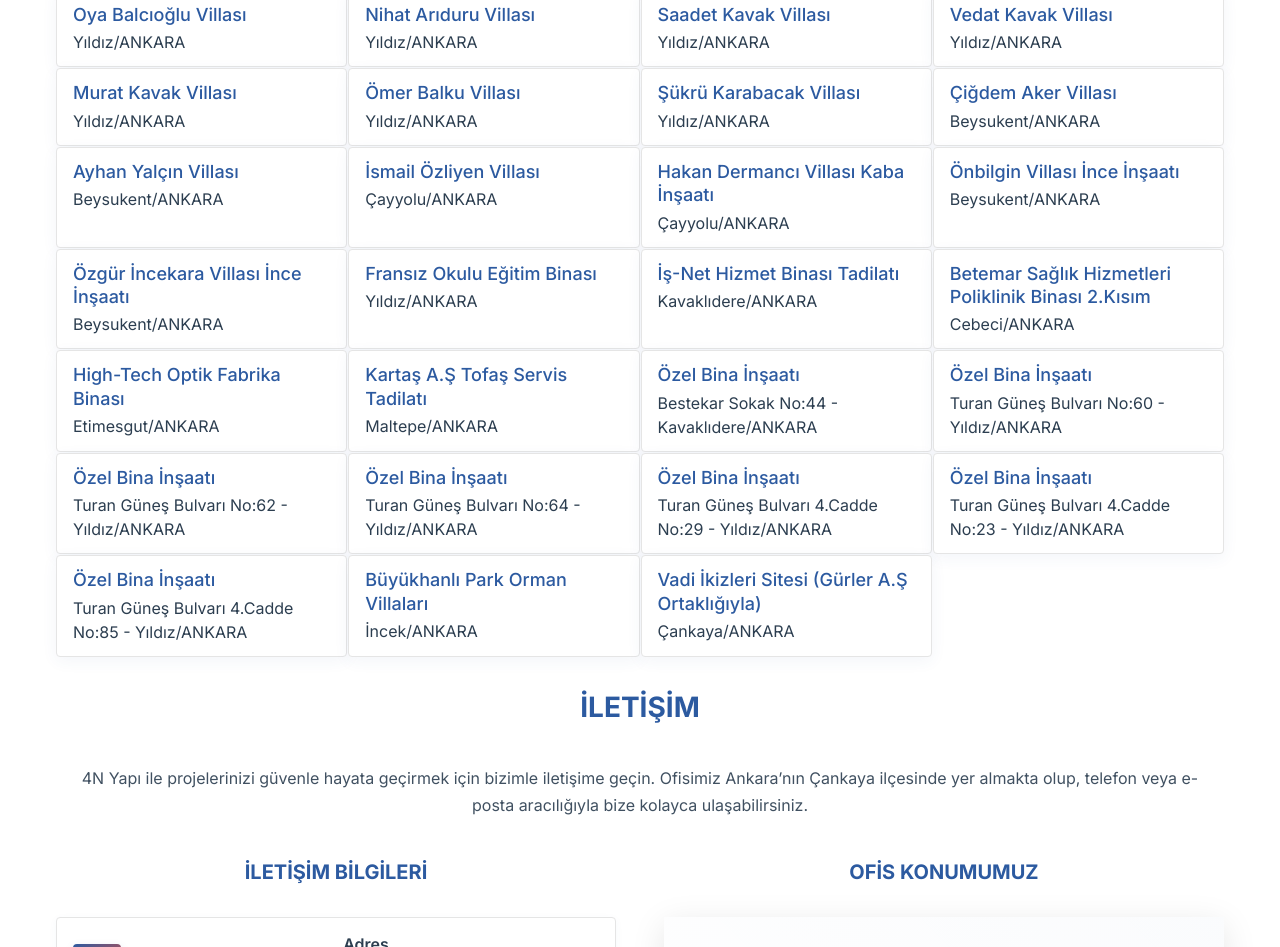
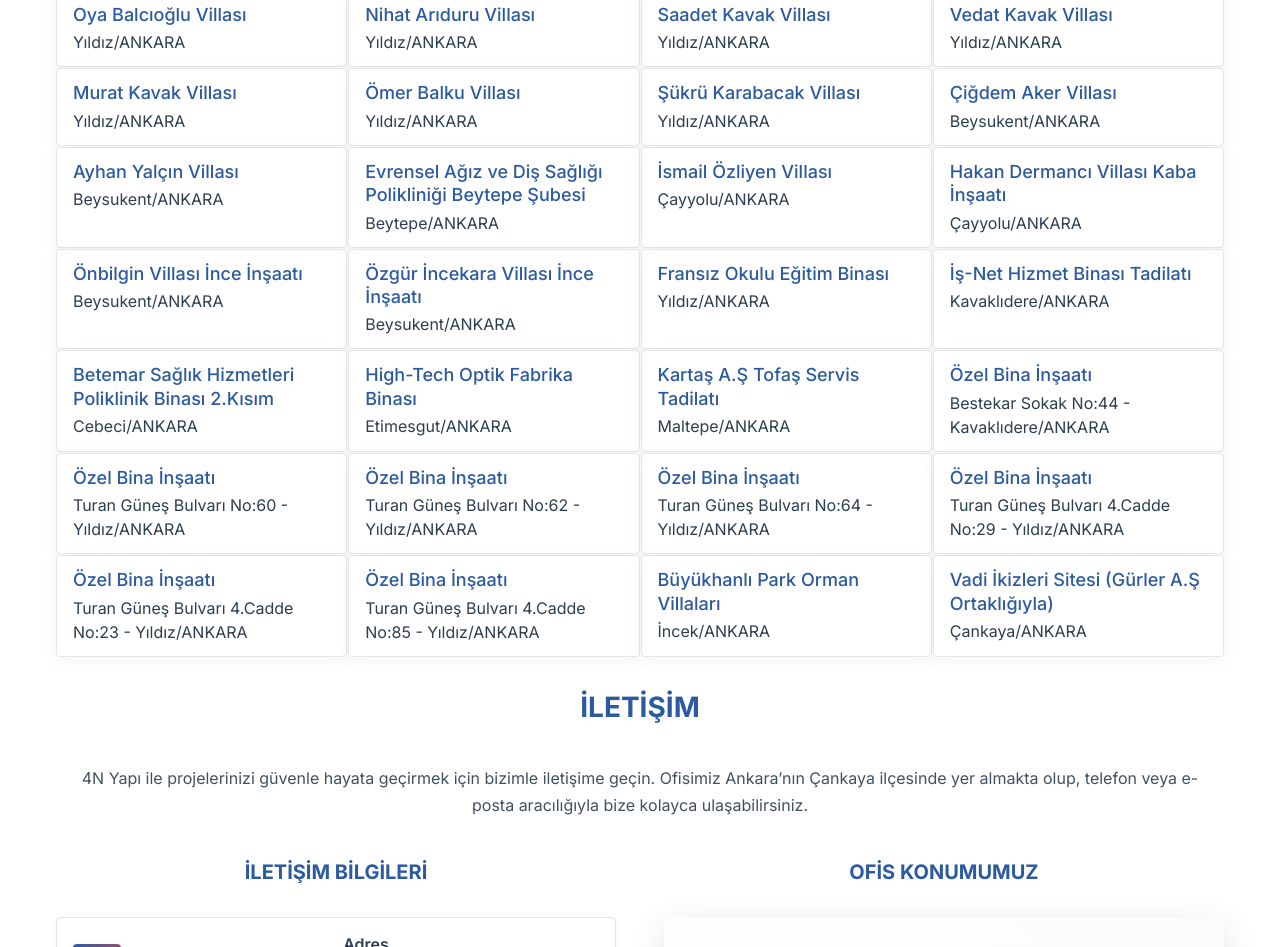
Before and after one commit to mecaliskan95/4nyapi, a plain HTML site: page index.html in a window 1280 px wide. Shown: the part 9241-10188 px from the top of the page. Drawn offline with Linux system fonts and the light colour scheme; grey boxes are pictures that could not be loaded.

Commit message:
Add new project to project list in index.html

```diff
--- a/index.html
+++ b/index.html
@@ -801,6 +801,10 @@
                         <p class="project-details">Beysukent/ANKARA</p>
                     </div>
                     <div class="project-item">
+                        <h4>Evrensel Ağız ve Diş Sağlığı Polikliniği Beytepe Şubesi</h4>
+                        <p class="project-details">Beytepe/ANKARA</p>
+                    </div>
+                    <div class="project-item">
                         <h4>İsmail Özliyen Villası</h4>
                         <p class="project-details">Çayyolu/ANKARA</p>
                     </div>
```
